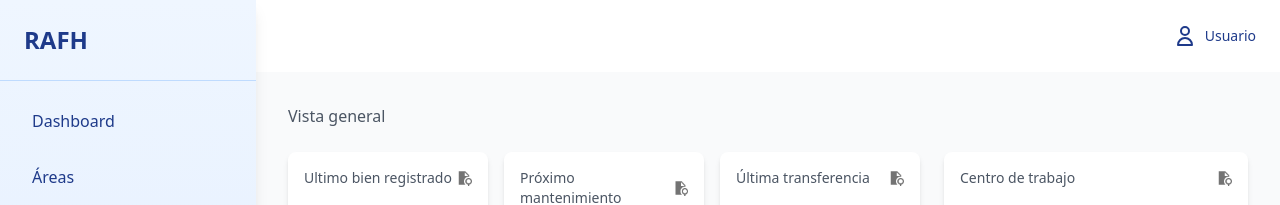
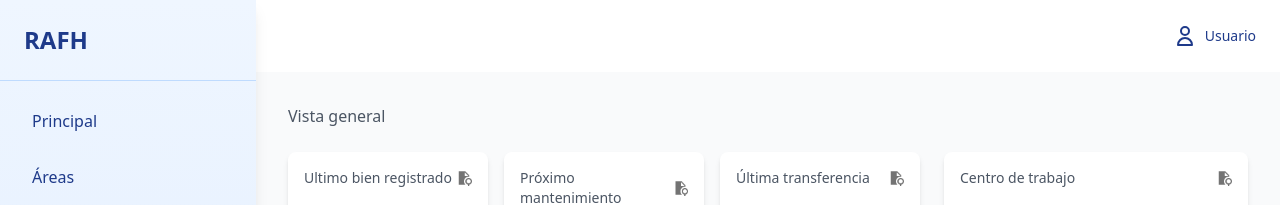
Before and after one commit to FaridTA14/RAFH-Tecnm, a Vue app: page /dashboard in a window 1280 px wide. Shown: the top 205 px of the page. Built offline with nearby package versions, Linux system fonts and the light colour scheme.

Commit message:
Manual code updates made to file: src/views/dashboard/dashboard-view.vue

```diff
--- a/src/views/dashboard/dashboard-view.vue
+++ b/src/views/dashboard/dashboard-view.vue
@@ -17,7 +17,7 @@
 					@click="closeSidebar"
 					class="block px-4 py-3 mb-2 text-blue-900 dark:text-gray-300 rounded-lg hover:bg-blue-200 dark:hover:bg-gray-700 transition"
 				>
-					Dashboard
+					Principal
 				</RouterLink>
 
 				<RouterLink
```
